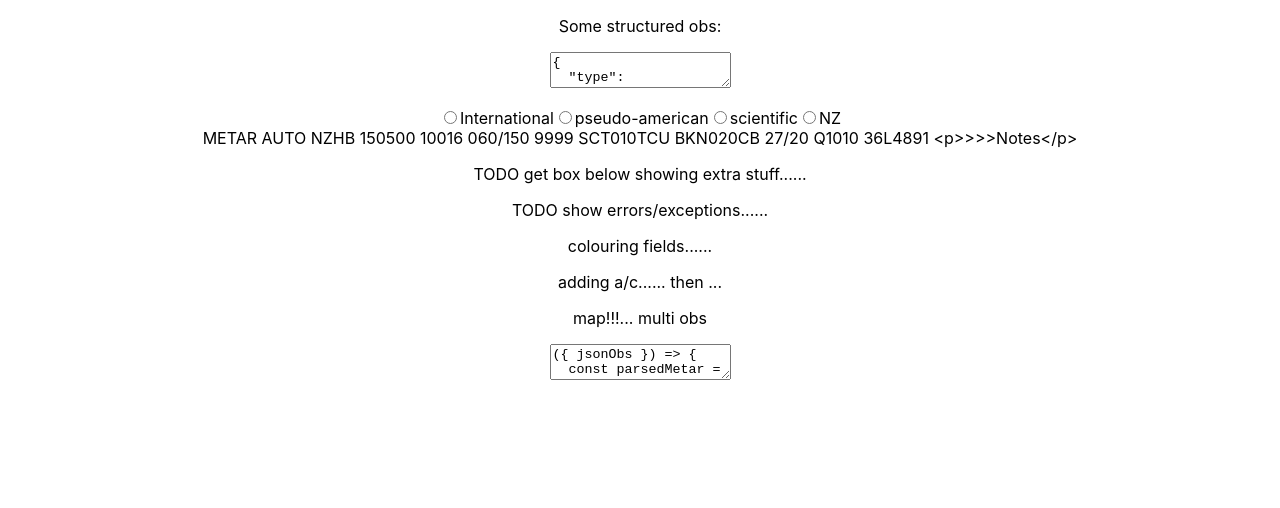
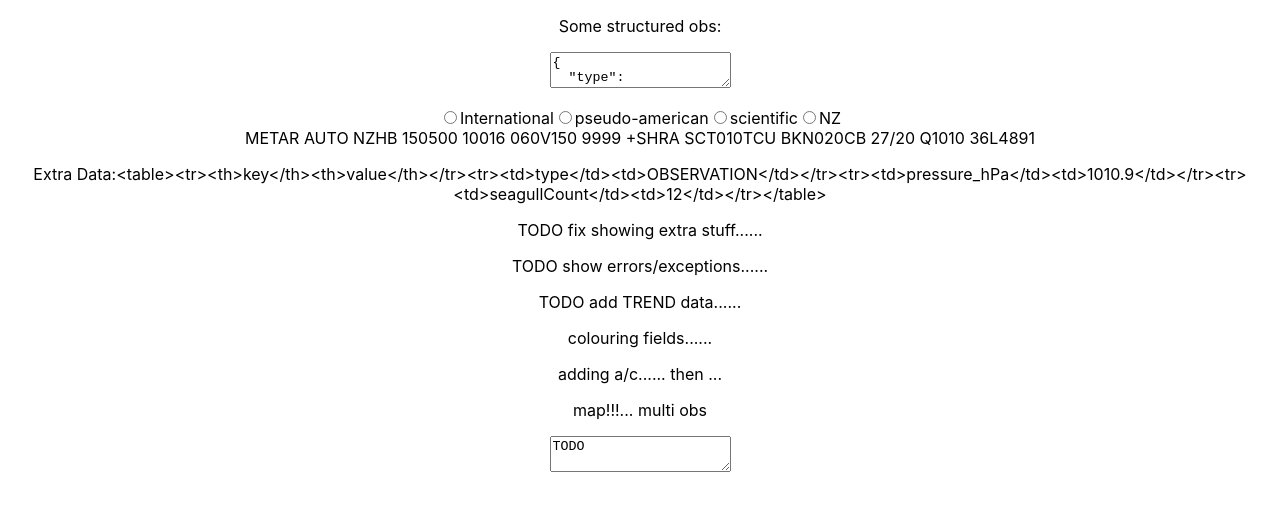
Before and after one commit to H-notle/iwxxm_obs, a React (Create React App) app: page / in a window 1280 px wide. Shown: the top 508 px of the page. Built offline with nearby package versions, Linux system fonts and the light colour scheme.

Commit message:
added present wx, past wx, sort of got the extra data showing but not properly

```diff
--- a/src/App.tsx
+++ b/src/App.tsx
@@ -12,7 +12,8 @@ function App() {
   //const strjson = JSON.stringify(defaultIwxxmData, null, 2);
 
   //const [jsonObs, setJsonObs] = React.useState(JSON.stringify(JSONMetar, null, 2));
-  const [jsonObs, setJsonObs] = React.useState(JSONMetar.toString());
+  //const [jsonObs, setJsonObs] = React.useState(JSONMetar.toString());
+  const [jsonObs, setJsonObs] = React.useState('TODO');
 
   const [displayFormat,setFormat] = React.useState('international');
 
@@ -49,8 +50,9 @@ function App() {
       <Metar iwxxmObs={iwxxmObs} displayFormat={displayFormat} />
 
       {/* <p> TODO get radio button working.....</p> */}
-      <p> TODO get box below showing extra stuff......</p>
+      <p> TODO fix showing extra stuff......</p>
       <p> TODO show errors/exceptions......</p>
+      <p> TODO add TREND data......</p>
       <p> colouring fields......</p>
       <p> adding a/c...... then ...</p>
       <p> map!!!... multi obs</p>
--- a/src/Metar.tsx
+++ b/src/Metar.tsx
@@ -10,6 +10,11 @@ interface CloudGroup {
   flightLevel : number;
   cloudType: ('' | 'TCU' | 'CB');
 }
+interface PresentWeather{
+  code:string;
+  locational:string;
+  intensity:string;
+}
 
 interface Props {
     iwxxmObs: string;
@@ -21,6 +26,8 @@ interface DisplayUnits{
   windSpeedUnits : string;
   //temperature : number;
   temperatureUnits : string;
+  //visibility: number;
+  visibilityUnits: string;
   pressure :number;
   pressureUnits :string;
   windSpeedDesc : string;
@@ -40,13 +47,16 @@ interface MetarFields  {
   flags: string []; //('AUTO' | "WOOZLE" | 'METAR')[];
   meanWindDirection_Deg: number;
   meanWindSpeed_ms: number;
+  gust_ms: number;
   extremeClockwiseWindDirection_Deg: number;
   extremeCounterClockwiseWindDirection_Deg: number;
   prevailingVisibility_m: number;
+  presentWeather:string;
   cloudGroups: CloudGroup [];
   airTemperature_C: number;
   dewpointTemperature_C: number;
   qnh_hPa: number;
+  recentWeather:PresentWeather;
   runwayInfo:RunwayInfo;
   remarks: string;
   trend: string;
@@ -61,9 +71,12 @@ const METAR_FIELD_KEYS=  ["datetime",
                     "flags",
                     "meanWindDirection_Deg",
                     "meanWindSpeed_ms",
+                    "gust_ms",
                     "extremeClockwiseWindDirection_Deg",
                     "extremeCounterClockwiseWindDirection_Deg",
                     "prevailingVisibility_m",
+                    "presentWeather",
+                    "pastWeather",
                     "cloudGroups",
                     "airTemperature_C",
                     "dewpointTemperature_C",
@@ -88,6 +101,8 @@ function loadUnits(displayFormat:string): DisplayUnits {
     windSpeedUnits:'',
     temperatureUnits : 'C',
     pressure : 1.0,
+    //visibility: "";
+    visibilityUnits: "", // Metres
     windSpeedDesc : 'wind speed is knots',
     temperatureDesc : 'temperature is Celcius',
     pressureUnits:'hPa',
@@ -103,6 +118,7 @@ function loadUnits(displayFormat:string): DisplayUnits {
       temperatureUnits : 'F',//celciusToFahrenheit, // what do do here ... needs a function ...(t * 9/5)+32
       pressure : 1 / .338639, // hPa to inches of Hg - I think thats correct!!!
       windSpeedDesc : 'wind speed is MPH',
+      visibilityUnits: "SM", // Statute Miles
       temperatureDesc : 'temperature is Fahrenheit',
       pressureUnits : 'inHg',
       pressureDesc : 'pressure is inches of mercury'
@@ -114,6 +130,7 @@ function loadUnits(displayFormat:string): DisplayUnits {
       windSpeedUnits : '',
       temperatureUnits : 'C',//celciusToCelcius,
       pressure : 1.0,
+      visibilityUnits: "", // Metres
       windSpeedDesc : 'wind speed is knots',
       temperatureDesc : 'temperature is Celcius',
       pressureUnits:'hPa',
@@ -125,6 +142,7 @@ function loadUnits(displayFormat:string): DisplayUnits {
       windSpeedUnits:'MPS', // lightyears
       temperatureUnits : 'K',// + 273.25, // todo
       pressure : 100,
+      visibilityUnits: "", // Metres
       pressureUnits:'Pa',
       windSpeedDesc : 'wind speed is who knows',
       temperatureDesc : 'temperature is not yet kelvin',
@@ -136,6 +154,7 @@ function loadUnits(displayFormat:string): DisplayUnits {
       windSpeedUnits : '',
       temperatureUnits : 'C',//celciusToCelcius,
       pressure : 1.0,
+      visibilityUnits: "", // Metres
       windSpeedDesc : 'wind speed is knots',
       temperatureDesc : 'temperature is Celcius',
       pressureUnits:'hPa',
@@ -198,6 +217,7 @@ function icaoNumberStr(n:number,maxDigits:number,roundDown:boolean ){
   function loadExtraData(textValue: string){
     const j = JSON.parse(textValue);
   const result = new Array();
+
   for (const each in j){
 
     if (METAR_FIELD_KEYS.includes(each)){
@@ -214,9 +234,25 @@ function icaoNumberStr(n:number,maxDigits:number,roundDown:boolean ){
   return result;
 }
 function dumpArray(a:any[]){
+  const results = ['Extra Data:'];
+  const skipIt = false;
+  if (skipIt) {
+    results.push(' TODO!');
+    return results.join('');
+  }
+  results.push('<table>');
+  results.push('<tr>');
+  results.push(`<th>key</th><th>value</th>`);
+  results.push('</tr>');
+
   for (const each in a){
     console.log(`have key ${each} ${a[each]["key"]} value: ${a[each]["value"]}`);
+    results.push('<tr>');
+    results.push(`<td>${a[each]["key"]}</td><td>${a[each]["value"]}</td>`);
+    results.push('</tr>');
   }
+  results.push('</table>');
+  return results.join('');
 }
 
 
@@ -230,7 +266,9 @@ const Metar: React.FC<Props> = ({ iwxxmObs,displayFormat }) => {
     //for (eachField:string in iwxxmObs
       //METAR_FIELD_KEYS
     const extras = loadExtraData(iwxxmObs);
-    dumpArray(extras);
+    var extraAsHTML = dumpArray(extras);
+
+
     console.log(`extras:${extras}`);
   } catch (e){
     console.log(`Error loading json data: ${e}`);
@@ -263,7 +301,9 @@ const Metar: React.FC<Props> = ({ iwxxmObs,displayFormat }) => {
     const result = [];
     try {
       //const roundedTo10Deg = parsedMetar["meanWindDirection_Deg"]
-      if (parsedMetar["meanWindDirection_Deg"] > 360) {
+      if (parsedMetar["meanWindSpeed_ms"] <= 3){ /// not sure thes eutits are correct
+        result.push('VRB');
+      } else if (parsedMetar["meanWindDirection_Deg"] > 360) {
         result.push('///')
       } else{
         var ddd10 = Math.round(parsedMetar["meanWindDirection_Deg"] / 10.0);
@@ -279,9 +319,16 @@ const Metar: React.FC<Props> = ({ iwxxmObs,displayFormat }) => {
 
     try {
       //console.log(` formatwind WS=${parsedMetar["meanWindSpeed_ms"]} out units= ${setUnits['windSpeed']}`)
+      if (parsedMetar["meanWindSpeed_ms"] ){
         result.push(icaoNumberStr(parsedMetar["meanWindSpeed_ms"]*setUnits['windSpeed'],2,false));
+
+      if (parsedMetar["gust_ms"]) {
+        result.push(`G${icaoNumberStr(parsedMetar["gust_ms"]*setUnits['windSpeed'],2,false)}`);
+        // strictly can be 3 digits...
+      }
       result.push(setUnits['windSpeedUnits']);
-
+    //"gust_ms": 23,
+    }
     } catch (e) {
       result.push('//');
     }
@@ -296,19 +343,16 @@ const Metar: React.FC<Props> = ({ iwxxmObs,displayFormat }) => {
     //  windVarResult.push('///');
     //}
 
-  windVarResult.push('/');
+    windVarResult.push('V');
 
-  //try{
       if (parsedMetar["extremeClockwiseWindDirection_Deg"]){
       windVarResult.push(icaoNumberStr(dirRoundTo10Deg(parsedMetar["extremeClockwiseWindDirection_Deg"]),3,false));
     } else {
       windVarResult.push('///');
     }
-  // } catch (e){
-  //   windVarResult.push('///');
-  // }
+
     const sWindVar = windVarResult.join('');
-  if (sWindVar != '///////') {
+    if (sWindVar != '///V///') {
       result.push(` ${sWindVar}`);
     }
     return result.join('');
@@ -316,6 +360,22 @@ const Metar: React.FC<Props> = ({ iwxxmObs,displayFormat }) => {
 
   function formatViz() {
     let result = '////';
+    if (setUnits['visibilityUnits'] === 'SM'){
+      if (parsedMetar["prevailingVisibility_m"]){
+        const sm = parsedMetar["prevailingVisibility_m"] * 0.000621371192
+        if (sm < 0.50) {
+          result = '1/4SM';
+        } else if (sm < 0.75) {
+          result = '1/2SM';
+        } else if (sm < 1.0) {
+          result = '3/4SM';
+        } else if (sm > 15.0) {
+          result = '15SM';
+        } else {
+          result = `${Math.floor(sm)}SM`;
+        }
+      }
+    } else {
     try {
       if (displayFormat === 'nz' && parsedMetar["prevailingVisibility_m"] > 9999) {
         result = `${Math.round(parsedMetar["prevailingVisibility_m"]/1000)}KM`;
@@ -327,8 +387,18 @@ const Metar: React.FC<Props> = ({ iwxxmObs,displayFormat }) => {
       result = String(vvvv).padStart(4,"0");
     }
     } catch (e) {}
-
+  }
     return result
+  }
+  function formatPresentWx(){
+    if (parsedMetar["presentWeather"]){
+      return parsedMetar["presentWeather"]
+    }
+  }
+  function formatRecentWx(){
+    if (parsedMetar["recentWeather"]){
+      return parsedMetar["recentWeather"]
+    }
   }
   function formatCloud(cg: CloudGroup){
     const result = []
@@ -356,11 +426,13 @@ const Metar: React.FC<Props> = ({ iwxxmObs,displayFormat }) => {
     return result.join('');
   }
   function formatClouds(){
-    //const clouds = parsedMetar["cloudGroups"];
-    //TODO validate clouds are in ascending order and increasing octas ...
+    // TODO validate clouds are in ascending order and increasing octas ...
     // TODO doesn't check if only 1 is CB/TCU
     const result = [];
     try {
+      if (parsedMetar["cloudGroups"].length === 0) {
+        return '//////' // prob not strictly correct...
+     }
      if (parsedMetar["cloudGroups"].length > 3) {
           console.log('what to do with more than 3 cloud groups..... sod it! ');
           return '////// ////// //////'
@@ -443,6 +515,9 @@ const Metar: React.FC<Props> = ({ iwxxmObs,displayFormat }) => {
         result = false;
       } else if (each['cloudType'] === 'CB') {
         result = false;
+      } else if (parsedMetar['presentWeather'] && parsedMetar['presentWeather'].indexOf('TS') >= 0){
+        result = false; // this prob correct....
+
       }
     }
     if (result && parsedMetar['prevailingVisibility_m'] < 9999){
@@ -460,6 +535,11 @@ const Metar: React.FC<Props> = ({ iwxxmObs,displayFormat }) => {
     result.push(`${parsedMetar['runwayInfo']['runwayState']}`);
     return result.join('');
   }
+
+  function getExtraHTML(){
+    return extraAsHTML
+  }
+
   function to_string(){
     const result = [];
     const logg = ['Notes']
@@ -489,10 +569,12 @@ const Metar: React.FC<Props> = ({ iwxxmObs,displayFormat }) => {
         result.push('CAVOK');
       } else{
         result.push(formatViz());
+        result.push(formatPresentWx());
 
         result.push(formatClouds());
       }
       result.push(formatTemps());
+      result.push(formatRecentWx());
       result.push(formatPressure());
       result.push(formatRunwayState());
 
@@ -509,12 +591,15 @@ const Metar: React.FC<Props> = ({ iwxxmObs,displayFormat }) => {
       throw new Error('This data cannot be formatted as a METAR!',{cause : e});
     }
 
-    return result.join(' ') + ' <p>>>>' + logg.join('\n') + '</p>';
+    return result.join(' ') ;
   }
-
+// ' <br>${extraAsHTML}<br>
   return (
     //<div>METAR AUTO {parsedMetar.meanWindSpeed_ms}</div>
-    <div>{to_string()}</div>
+    <div>{to_string()}
+    <p/>{getExtraHTML()}<p/>
+
+   </div>
   )
 };
 function is_cccc (st:string) {
--- a/src/here_is_some_data.json
+++ b/src/here_is_some_data.json
@@ -7,6 +7,8 @@
 "dewpointTemperature_C":20.0,
 "qnh_hPa":1010.9,
 "pressure_hPa":1010.9,
+"presentWeather":"+SHRA",
+"pastWeather":"FG",
 "meanWindDirection_Deg":100,
 "meanWindSpeed_ms":8.0,
 "extremeClockwiseWindDirection_Deg":150,
--- a/src/load_data.tsx
+++ b/src/load_data.tsx
@@ -31,10 +31,18 @@ const METAR_FIELD_KEYS=  ["datetime",
                     "trend"
                     ]
 function parseMyMetarFunction(textValue: string) {
-    const editableData = defaultIwxxmData
-    const strjson = JSON.stringify(defaultIwxxmData, null, 2);
-
-    return editableData;
+    //try{
+        const editableData = defaultIwxxmData
+        const prevData = defaultIwxxmData
+        try{
+            const strjson = JSON.stringify(defaultIwxxmData, null, 2);
+        } catch (e){
+            console.log(`parseMyMetarFunction exception ${e}`)
+        }
+        return editableData;
+    //} catch (e){
+    //    console.log(`json is not kosher ${e}`);
+    //}
   }
   function editableData(){
     return defaultIwxxmData
```
Lines whose indentation alone changed are shown as unchanged.
